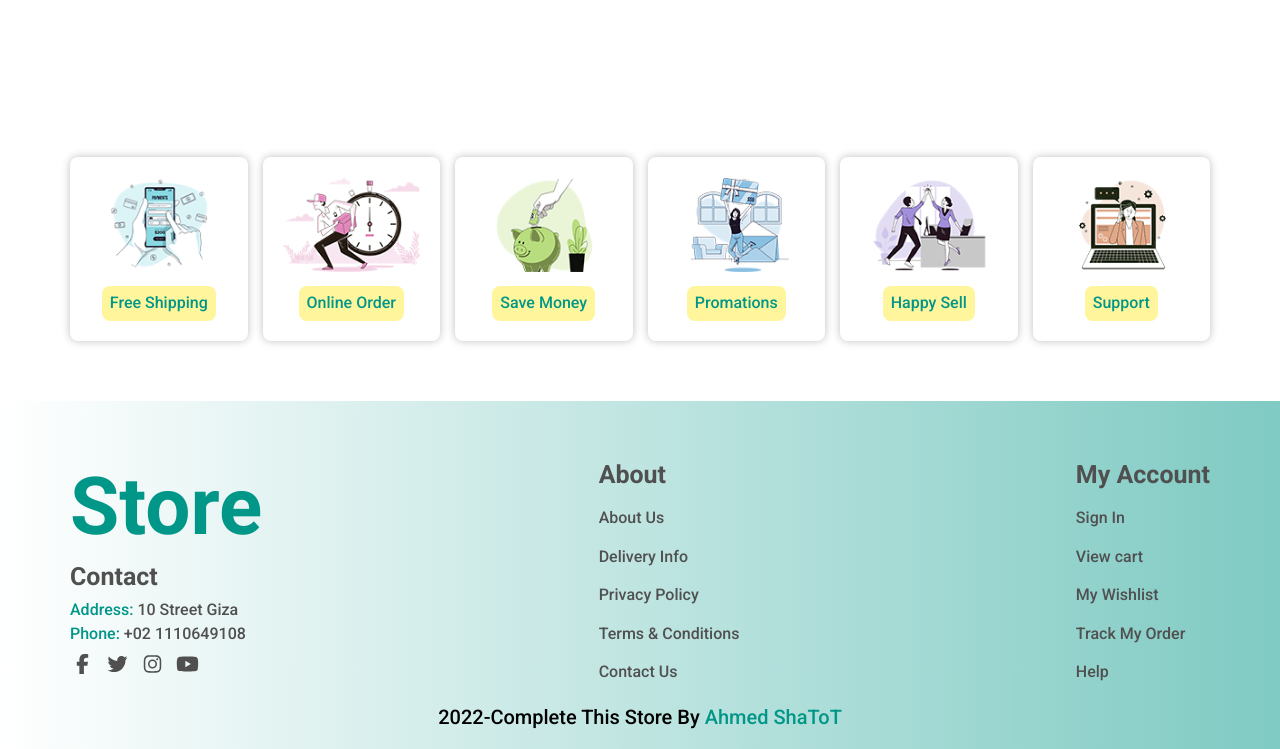
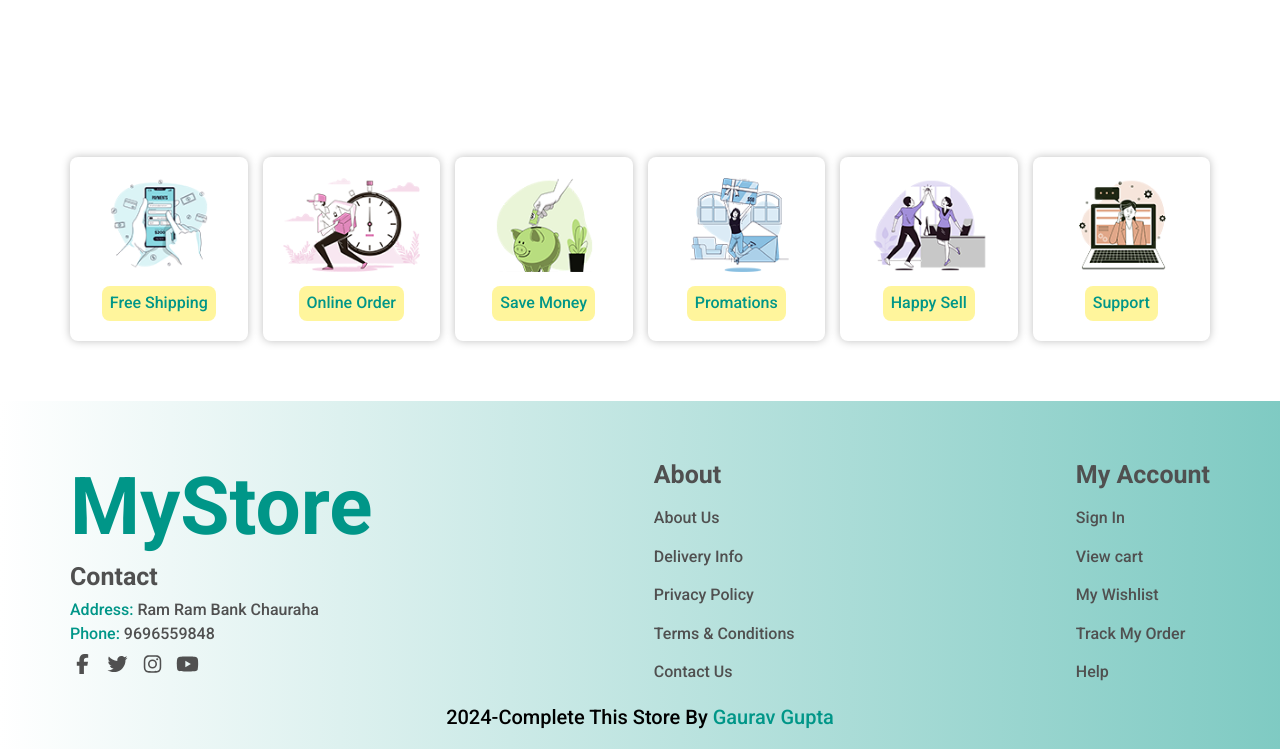
Before and after one commit to codewithgaurave/shopping, a plain HTML site: page about.html in a window 1280 px wide. Shown: the part 860-1609 px from the top of the page. Drawn offline with Linux system fonts and the light colour scheme.

Commit message:
some changes occur

```diff
--- a/about.html
+++ b/about.html
@@ -23,7 +23,7 @@
     <!-- Start Header -->
     <div class="header">
       <div class="container">
-        <a href="./index.html" class="logo">Store</a>
+        <a href="./index.html" class="logo">MyStore</a>
         <div class="nav">
           <!-- JS add Class: show -->
           <ul class="nav-links" id="nav-links">
@@ -129,11 +129,11 @@
     <div class="footer">
       <div class="container">
         <div class="contact">
-          <a href="" class="logo">Store</a>
+          <a href="" class="logo">MyStore</a>
           <div class="info">
             <h4>Contact</h4>
-            <p><span>Address:</span> 10 Street Giza</p>
-            <p><span>Phone:</span> +02 1110649108</p>
+            <p><span>Address:</span> Ram Ram Bank Chauraha</p>
+            <p><span>Phone:</span> 9696559848</p>
           </div>
           <div class="follow">
             <i class="fa-brands fa-facebook-f"></i>
@@ -166,11 +166,9 @@
         </div>
       </div>
       <p class="dev">
-        2022-Complete This Store By
-        <a
-          href="https://www.linkedin.com/in/ahmedsamyop/"
-          target="_blank"
-          >Ahmed ShaToT</a
+        2024-Complete This Store By
+        <a href="https://www.linkedin.com/in/ahmedsamyop/" target="_blank"
+          >Gaurav Gupta</a
         >
       </p>
     </div>
```
Also changed, not shown: contact.html (+7 -7 lines), index.html (+7 -7 lines), shop.html (+7 -7 lines).
